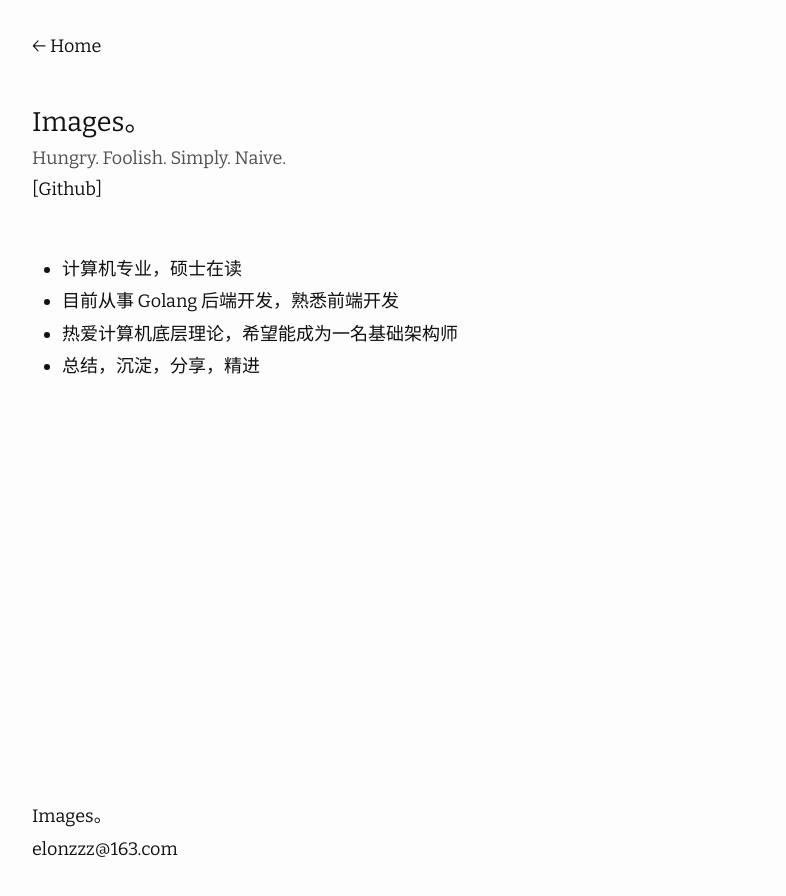
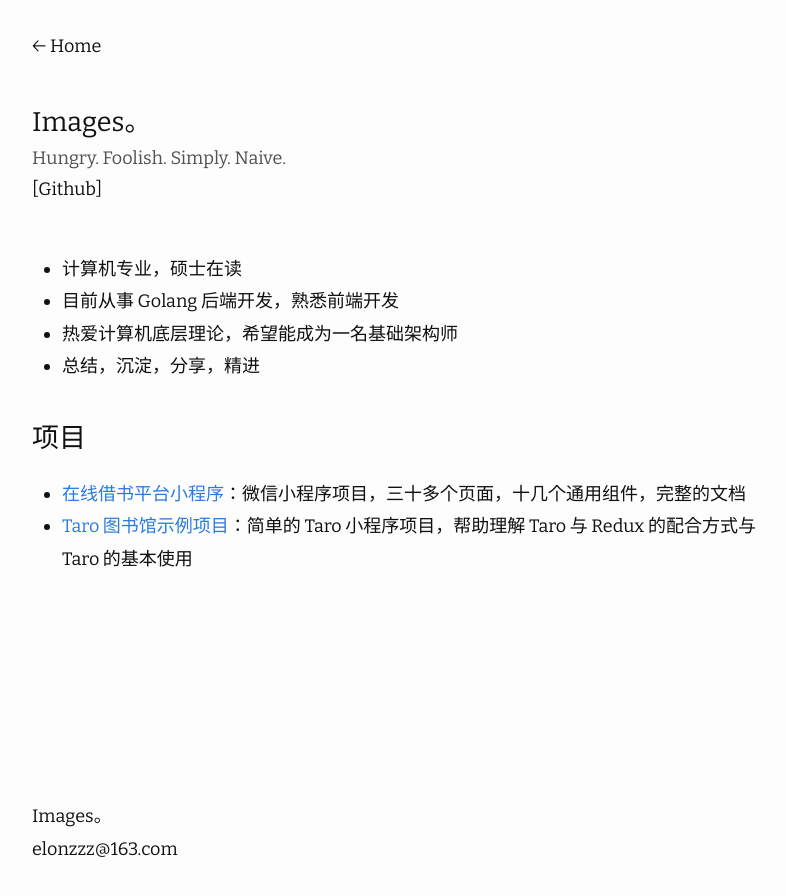
Before and after one commit to imageslr/blog, a Jekyll site: the page built from about.md, in a window 1280 px wide. Shown: the top 896 px of the page, without its empty margins (238-1024 px from the left). Built offline with Jekyll 4.4.1, drawn with Linux system fonts in a browser that asks for light colours; nearby versions of some CDN libraries.

Commit message:
update about
Change-Id: Iecf337c73745df8fec204f1a973e4506ae3d38a4

```diff
--- a/about.md
+++ b/about.md
@@ -2,7 +2,12 @@
 layout: about
 ---
 
-* 计算机专业，硕士在读
-* 目前从事 Golang 后端开发，熟悉前端开发
-* 热爱计算机底层理论，希望能成为一名基础架构师
-* 总结，沉淀，分享，精进
+- 计算机专业，硕士在读
+- 目前从事 Golang 后端开发，熟悉前端开发
+- 热爱计算机底层理论，希望能成为一名基础架构师
+- 总结，沉淀，分享，精进
+
+## 项目
+
+- [在线借书平台小程序](https://github.com/imageslr/weapp-library)：微信小程序项目，三十多个页面，十几个通用组件，完整的文档
+- [Taro 图书馆示例项目](https://github.com/imageslr/taro-library)：简单的 Taro 小程序项目，帮助理解 Taro 与 Redux 的配合方式与 Taro 的基本使用
```
